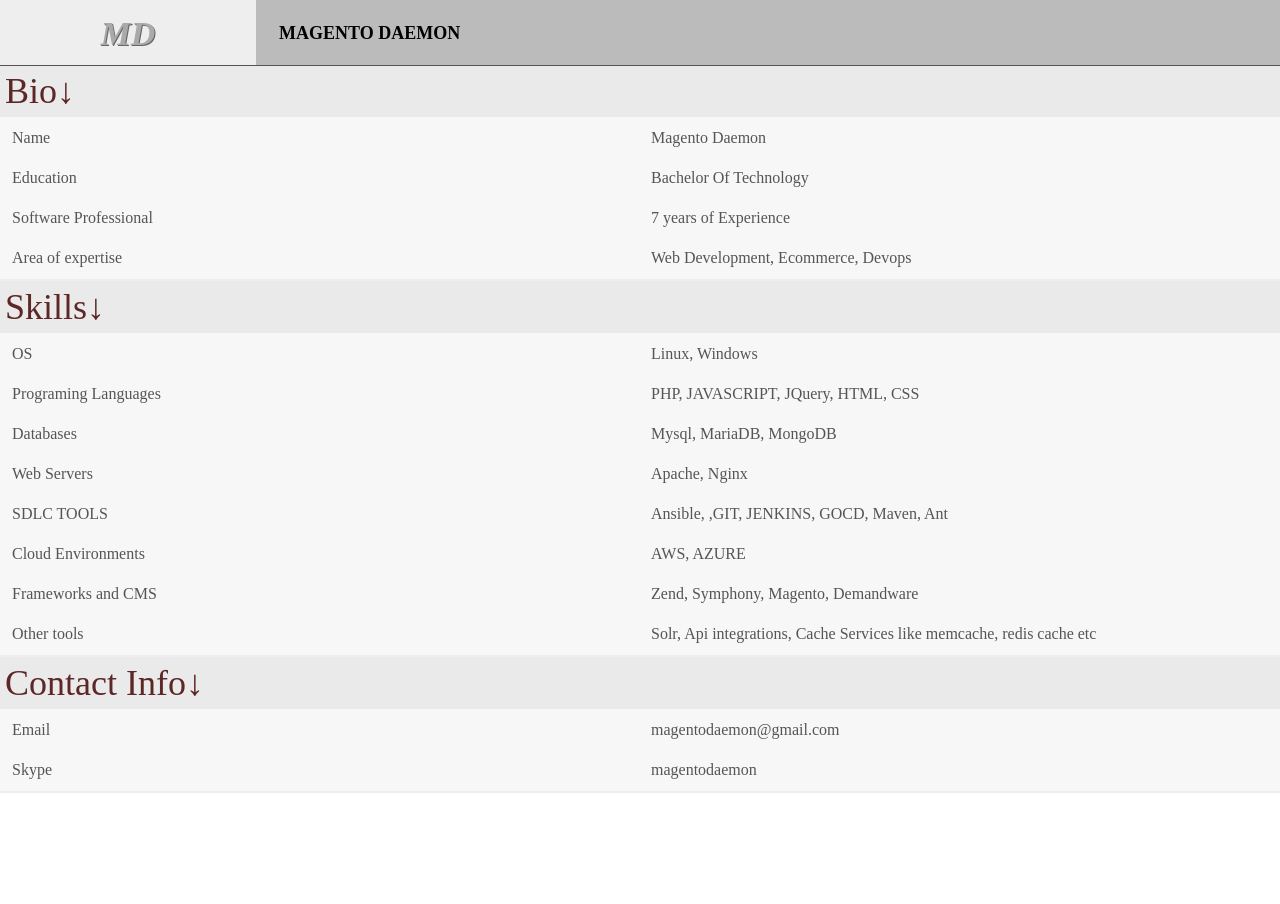
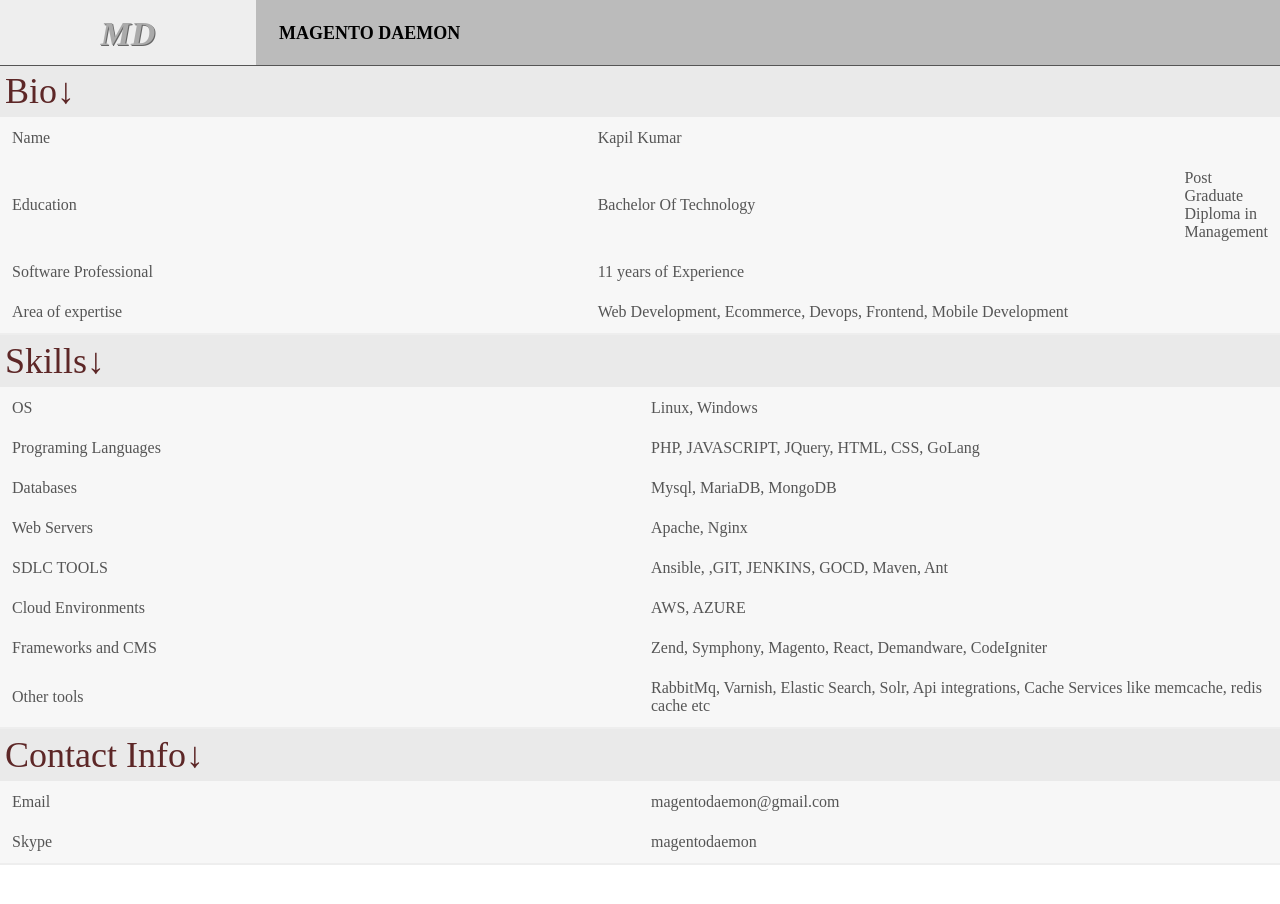
Before and after one commit to magentodaemon/magentodaemon.github.io, a plain HTML site: page index.html in a window 1280 px wide. Before the commit the page ends 858 px from the top, so only its background shows below. Drawn offline with Linux system fonts and the light colour scheme.

Commit message:
Update index.html

```diff
--- a/index.html
+++ b/index.html
@@ -25,19 +25,20 @@
 					<table>
 					   <tr>
 					   	<td>Name</td>
-                   			   	<td>Magento Daemon</td>
+                   			   	<td>Kapil Kumar</td>
 					   </tr>
 					   <tr>
 					   	<td>Education</td>
                    			   	<td>Bachelor Of Technology</td>
+						<td>Post Graduate Diploma in Management</td>
 					   </tr>
 					   <tr>
 						<td>Software Professional</td>
-					   	<td>7 years of Experience</td>
+					   	<td>11 years of Experience</td>
 					   </tr>
 					   <tr>
 						<td>Area of expertise</td>
-					   	<td>Web Development, Ecommerce, Devops</td>
+					   	<td>Web Development, Ecommerce, Devops, Frontend, Mobile Development</td>
 					   </tr>
 					</table>
 				</div>
@@ -52,7 +53,7 @@
 					   </tr>
 					   <tr>
 					   	<td>Programing Languages</td>
-                   			   	<td>PHP, JAVASCRIPT, JQuery, HTML, CSS</td>
+                   			   	<td>PHP, JAVASCRIPT, JQuery, HTML, CSS, GoLang</td>
 					   </tr>
 					   <tr>
 						<td>Databases</td>
@@ -72,12 +73,12 @@
 					   </tr>
 					   <tr>
 						<td>Frameworks and CMS</td>
-						<td>Zend, Symphony, Magento, Demandware</td>
+						<td>Zend, Symphony, Magento, React, Demandware, CodeIgniter</td>
 					   </tr>
 					   <tr>
 						<td>Other tools</td>
 						<td>
-							Solr, Api integrations, Cache Services like memcache, redis cache etc</td>
+							RabbitMq, Varnish, Elastic Search, Solr, Api integrations, Cache Services like memcache, redis cache etc</td>
 					   </tr>
 					</table>
 				</div>
```
